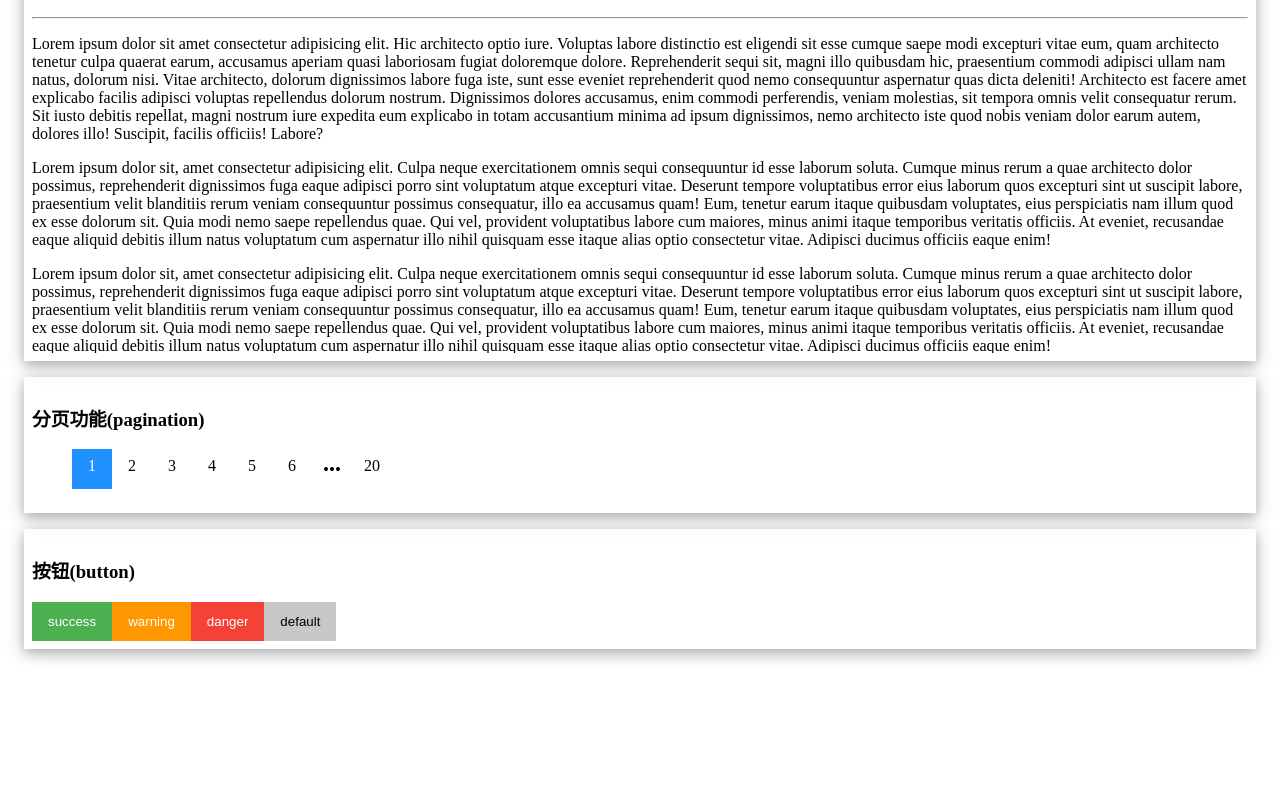
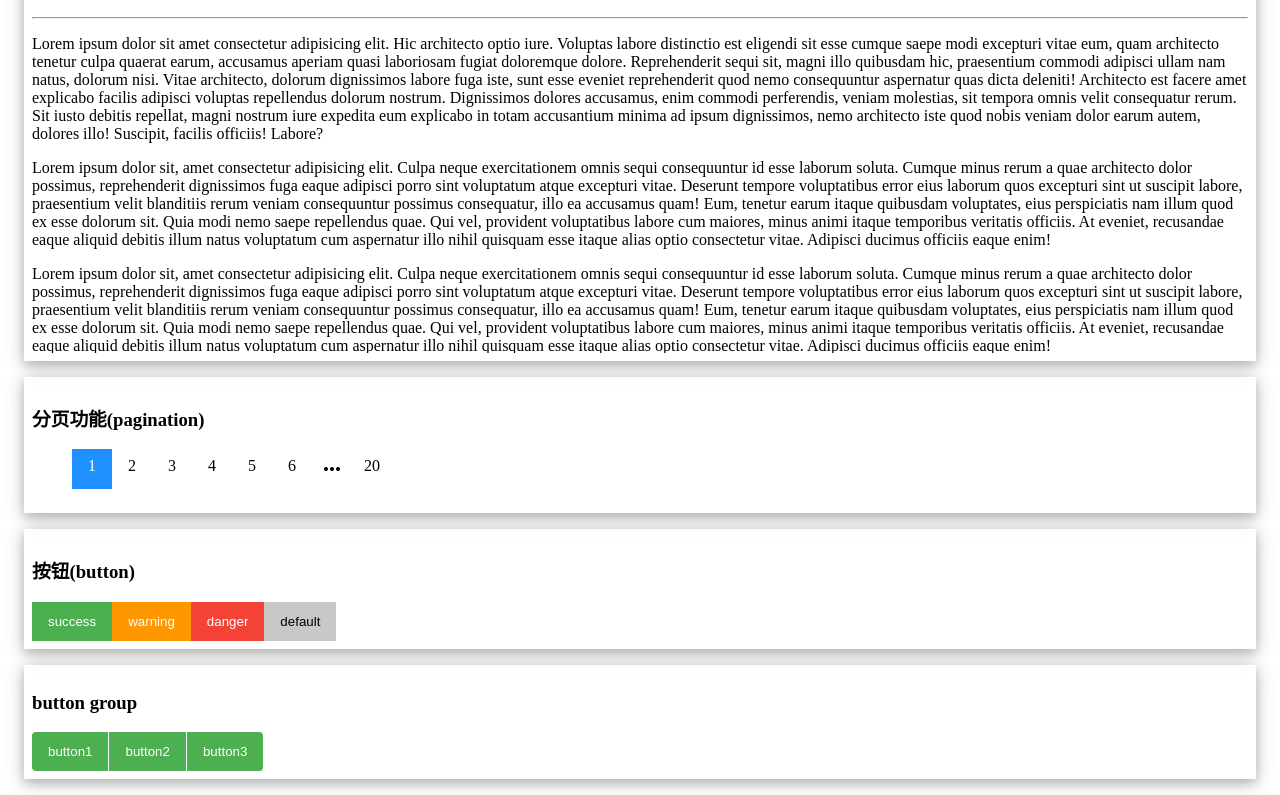
Before and after one commit to caizhiyuannn/w3schools-vue-components, a Vue app: page / in a window 1280 px wide. Shown: the part 3631-4426 px from the top of the page. Before the commit the page ends 4296 px from the top, so only its background shows below. Built offline with nearby package versions, Linux system fonts and the light colour scheme.

Commit message:
button-group组件

```diff
--- /dev/null
+++ b/packages/button-group/index.js
@@ -0,0 +1,7 @@
+import w3cButtonGroup from "./main";
+
+w3cButtonGroup.install = function(Vue) {
+  Vue.component(w3cButtonGroup.name, w3cButtonGroup);
+};
+
+export default w3cButtonGroup;
--- /dev/null
+++ b/packages/button-group/main.vue
@@ -0,0 +1,27 @@
+<template>
+  <div class="button-group">
+    <slot></slot>
+  </div>
+</template>
+
+<script>
+export default {
+  name: "w3cButtonGroup",
+};
+</script>
+
+<style lang="scss" scoped>
+.button-group {
+  & button:not(:first-child) {
+    border-left: 1px solid white;
+  }
+  & button:first-child {
+    border-top-left-radius: 4px;
+    border-bottom-left-radius: 4px;
+  }
+  & button:last-child {
+    border-top-right-radius: 4px;
+    border-bottom-right-radius: 4px;
+  }
+}
+</style>
--- a/packages/button/main.vue
+++ b/packages/button/main.vue
@@ -49,6 +49,9 @@ export default {
   padding: 12px 16px;
   cursor: pointer;
   outline: none;
+  user-select: none;
+  -webkit-user-select: none;
+  -moz-user-select: none;
 }
 
 @include button-type(success, #4caf50, #46a049, #179b19);
--- a/src/example-views.js
+++ b/src/example-views.js
@@ -8,6 +8,7 @@ import ExampleSidenavPushOpacity from "./views/menu/sidenav-push-opacity";
 import ExampleSlideDownOnScroll from "./views/menu/slide-down-on-scroll.vue";
 import ExamplePagination from "./views/pagination";
 import ExampleButton from "./views/button";
+import ExampleButtonGroup from "./views/button/button-group.vue";
 
 export const genNames = () => ({
   ExampleTabs,
@@ -20,4 +21,5 @@ export const genNames = () => ({
   ExampleSlideDownOnScroll,
   ExamplePagination,
   ExampleButton,
+  ExampleButtonGroup,
 });
--- /dev/null
+++ b/src/views/button/button-group.vue
@@ -0,0 +1,18 @@
+<template>
+  <div class="button-group">
+    <h3>button group</h3>
+    <w3c-button-group>
+      <w3c-button type="success">button1</w3c-button>
+      <w3c-button type="success">button2</w3c-button>
+      <w3c-button type="success">button3</w3c-button>
+    </w3c-button-group>
+  </div>
+</template>
+
+<script>
+export default {
+  name: "ExampleButtonGroup",
+};
+</script>
+
+<style></style>
--- a/src/w3c-component.js
+++ b/src/w3c-component.js
@@ -4,6 +4,7 @@ import w3cTabPanel from "packages/tab-panel";
 import { w3cMenu, w3cMenuItem } from "packages/menu";
 import w3cPagination from "packages/pagination";
 import w3cButton from "packages/button";
+import w3cButtonGroup from "packages/button-group";
 
 const components = [
   w3cAccordion,
@@ -13,6 +14,7 @@ const components = [
   w3cMenuItem,
   w3cPagination,
   w3cButton,
+  w3cButtonGroup,
 ];
 
 export function loadW3CComponent(Vue) {
```
